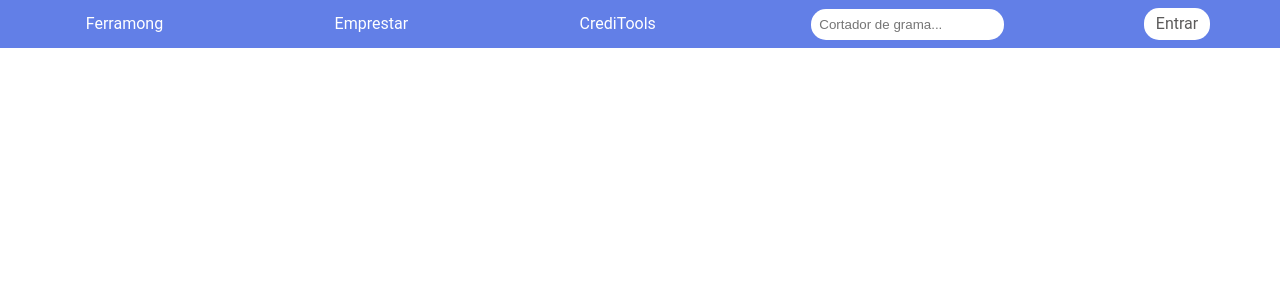
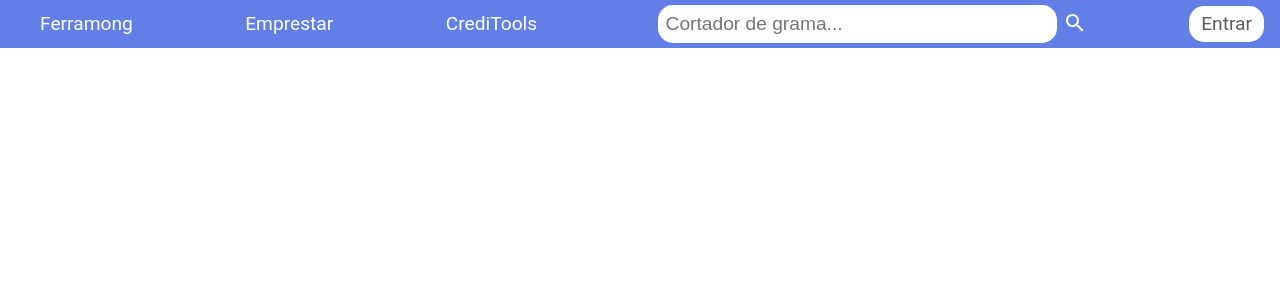
Before and after one commit to FerramONG/ferramong-portal, a React (Create React App) app: page /search in a window 1280 px wide. Shown: the top 300 px of the page. Built offline with nearby package versions, Linux system fonts and the light colour scheme.

Commit message:
100% implemented

```diff
--- a/package.json
+++ b/package.json
@@ -3,6 +3,8 @@
   "version": "0.1.0",
   "private": true,
   "dependencies": {
+    "@material-ui/core": "^4.11.3",
+    "@material-ui/icons": "^4.11.2",
     "@testing-library/jest-dom": "^5.11.4",
     "@testing-library/react": "^11.1.0",
     "@testing-library/user-event": "^12.1.10",
--- a/src/components/Menu/index.tsx
+++ b/src/components/Menu/index.tsx
@@ -1,5 +1,6 @@
 import React from 'react';
 import { Container, NavBar, Item, SearchBar,Login } from './styles'
+import SearchIcon from '@material-ui/icons/Search';
 
 export default function Menu() {
     return (
@@ -10,7 +11,7 @@ export default function Menu() {
                 <Item>CrediTools</Item>
                 <SearchBar>
                     <input type="text" placeholder="Cortador de grama..." />
-                    {/* <img src="search3.png" id="btnBusca" alt="Buscar" /> */}
+                    <button type="submit"><SearchIcon/></button>
                 </SearchBar>
                 <Login>Entrar</Login>
             </NavBar>
--- a/src/components/Menu/styles.tsx
+++ b/src/components/Menu/styles.tsx
@@ -6,33 +6,56 @@ export const Container = styled.div`
 
 export const NavBar = styled.ol`
     display:flex;
-    justify-content: space-around;
+    justify-content: space-between;
     align-items: center;
     height:3rem;
     width:100%;
     background-color: #627fe7;
     font-family:'Roboto', sans-serif;
+    padding:0px 1rem;
+    font-size:1.2rem;
     /* position:fixed; */
 `;
 
 export const Item = styled.li`
     color:white;
-    padding:1rem;
+    padding:1rem 1.5rem;
+    cursor:pointer;
 `;
 
 export const SearchBar = styled.div`
-    color:#5c5b5b;
+    display:flex;
+    align-items:center;
+    color:white;
+    min-width:40%;
+    outline:none;
     input{
         border-radius:15px;
         border:none;
+        padding:0.5rem;
+        width:100%;
+        color:#5c5b5b;
+        font-size:1.2rem;
         outline:none;
-        padding:0.5rem;
+    }
+    padding:0px 2rem;
+    button{
+        cursor:pointer;
+        outline:none;
+        border:none;
+        background:none;
+        color:white;
     }
 `;
 
 export const Login = styled.div`
-    background-color: white;
-    color:#5c5b5b;
-    padding:0.5rem 0.75rem;
-    border-radius: 15px;
+        background-color: white;
+        color:#5c5b5b;
+        padding:0.5rem 0.75rem;
+        border-radius: 15px;
+        outline:none;
+        border:none;
+        font-size:1.2rem;
+        font-family:'Roboto',sans-serif;
+        cursor:pointer;
 `;
```
Also changed, not shown: 1 other file (tests, documents, lock files or other folders).
